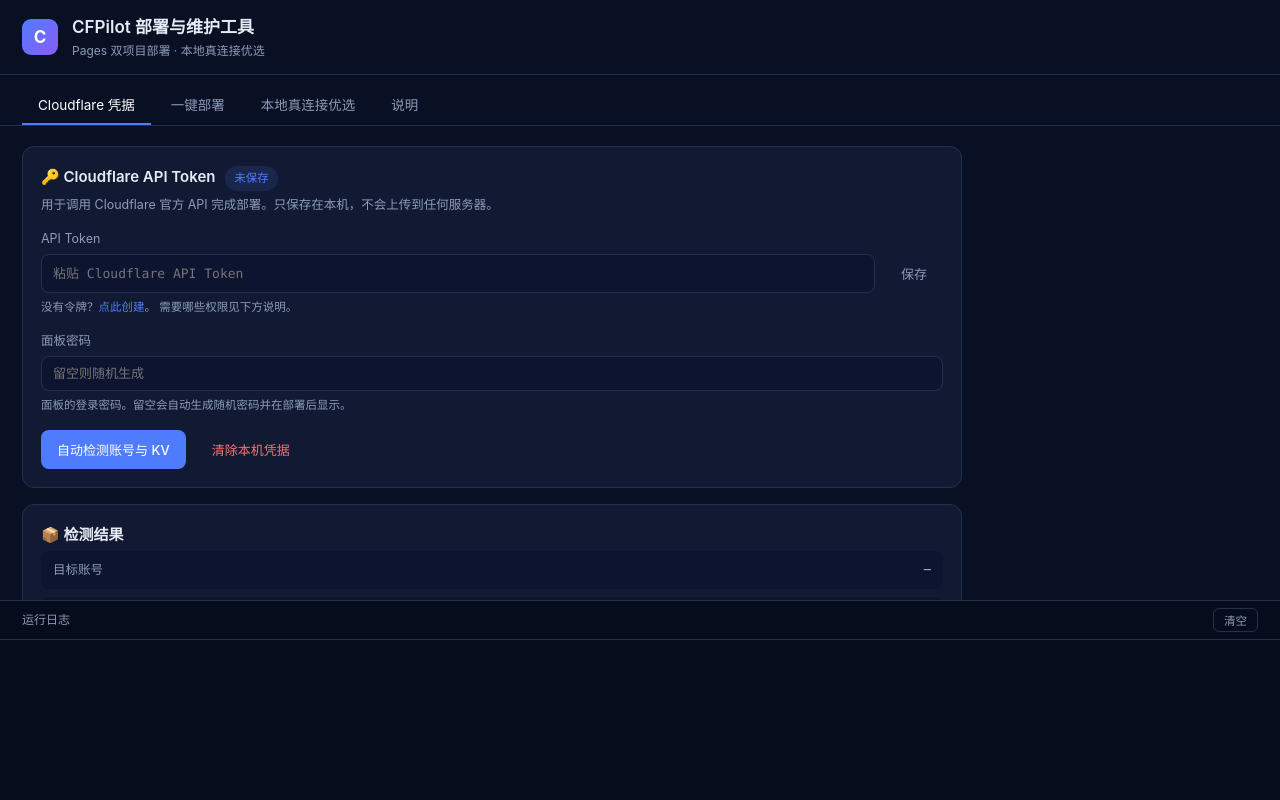
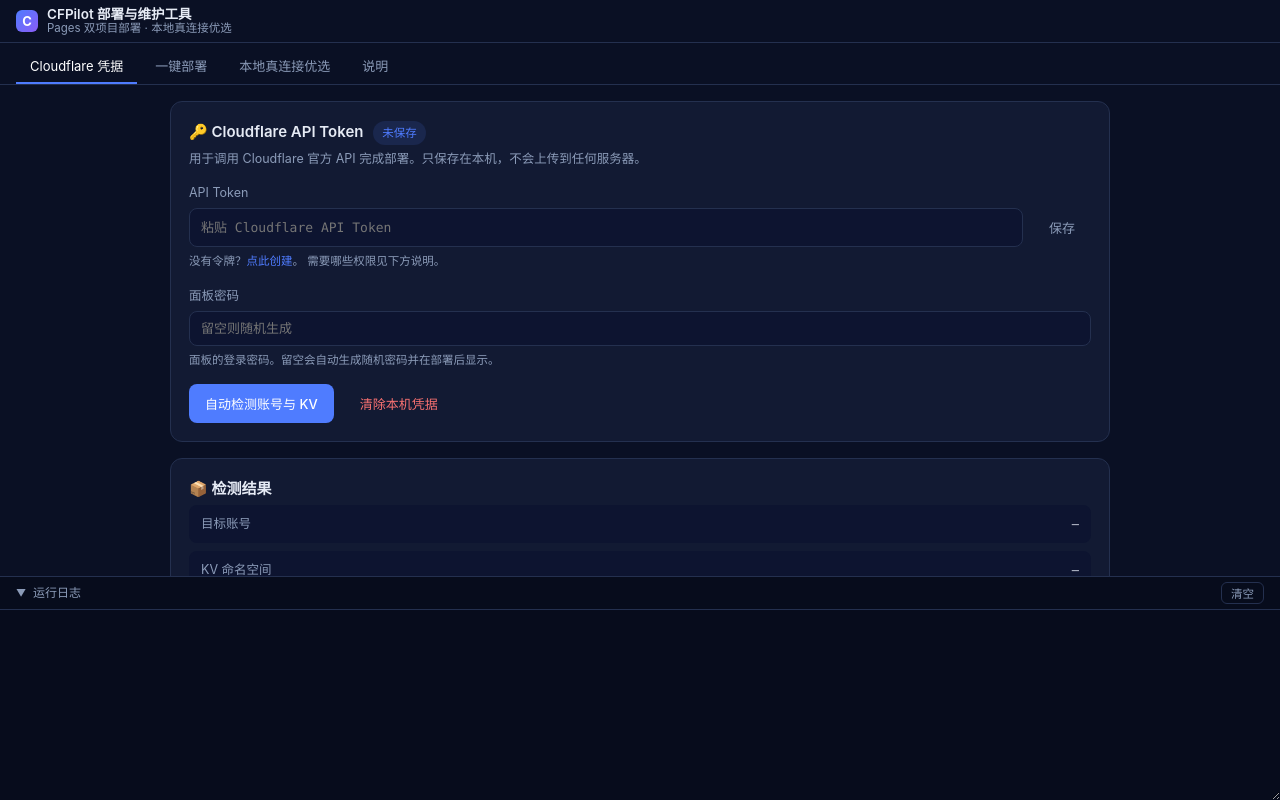
Before and after one commit to xmwengxing/CFPilot, a website with bundled scripts: page packages/gui/src/renderer/index.html in a window 1280 px wide. Built offline with nearby package versions, Linux system fonts and the light colour scheme.

Commit message:
fix(gui): 标题栏压缩、日志栏可折叠、内容区自适应、滚动条配色
1. 标题栏占位过大
   - logo 36px → 22px，padding 14px 22px → 6px 16px
   - 标题 17px → 13.5px，副标题 12px → 11.5px
   - 整体压到一行最小高度

2. 日志栏支持折叠
   - 点标题条切换折叠/展开，箭头随之旋转
   - 折叠时只留标题条
   - 折叠状态下收到 warn/err 日志会自动展开，避免错过

3. 窗口最大化时底部留大片空白
   - 根因：.app 用了 height:100vh，窗口放大后 body 高度不跟随
   - 改为 height:100%，由 flex 撑满剩余空间，窗口变化时内容区自适应
   - 页面加 margin:0 auto 居中，最大化时不会偏向一侧

4. 白色滚动条与深色主题不搭
   - 加 ::-webkit-scrollbar 系列样式：轨道 #0c1226、滑块 #2c3a5e、悬停 #3d5081
   - 同时给 scrollbar-width/color 标准属性，兼容非 Chromium 内核

```diff
--- a/packages/gui/src/renderer/index.html
+++ b/packages/gui/src/renderer/index.html
@@ -26,53 +26,65 @@
       font: 14px/1.6 -apple-system, "Segoe UI", "PingFang SC", "Microsoft YaHei", sans-serif;
       overflow: hidden;
     }
-    .app { height: 100vh; display: flex; flex-direction: column; }
+    /* 用 height:100% 而不是 100vh：窗口最大化时内容区随窗口一起扩展，
+       不会在底部留出大片空白 */
+    .app { height: 100%; display: flex; flex-direction: column; }
 
+    /* 标题栏：压到一行、最小占用 */
     header {
-      display: flex; align-items: center; gap: 14px;
-      padding: 14px 22px; border-bottom: 1px solid var(--line); flex: 0 0 auto;
+      display: flex; align-items: center; gap: 9px;
+      padding: 6px 16px; border-bottom: 1px solid var(--line); flex: 0 0 auto;
     }
     .logo {
-      width: 36px; height: 36px; border-radius: 9px;
+      width: 22px; height: 22px; border-radius: 6px;
       background: linear-gradient(135deg, var(--accent), #8b5cf6);
-      display: grid; place-items: center; font-weight: 700; font-size: 17px; color: #fff;
+      display: grid; place-items: center; font-weight: 700; font-size: 13px; color: #fff;
     }
-    header h1 { font-size: 17px; font-weight: 600; }
-    header .sub { color: var(--muted); font-size: 12px; }
+    header h1 { font-size: 13.5px; font-weight: 600; line-height: 1.2; }
+    header .sub { color: var(--muted); font-size: 11.5px; line-height: 1.2; }
 
     nav {
-      display: flex; gap: 4px; padding: 10px 22px 0; flex: 0 0 auto;
+      display: flex; gap: 4px; padding: 6px 16px 0; flex: 0 0 auto;
       border-bottom: 1px solid var(--line);
     }
     nav button {
       background: transparent; border: none; border-bottom: 2px solid transparent;
-      color: var(--muted); padding: 9px 16px; font-size: 13.5px; cursor: pointer;
+      color: var(--muted); padding: 7px 14px; font-size: 13px; cursor: pointer;
       font-family: inherit; transition: .15s; border-radius: 6px 6px 0 0;
     }
     nav button:hover { color: var(--text); background: rgba(79,124,255,.07); }
     nav button.active { color: #fff; border-bottom-color: var(--accent); }
 
     .body { flex: 1 1 auto; display: flex; flex-direction: column; min-height: 0; }
-    .pages { flex: 1 1 auto; overflow-y: auto; padding: 20px 22px; min-height: 0; }
-    .page { display: none; max-width: 940px; }
+    .pages { flex: 1 1 auto; overflow-y: auto; padding: 16px; min-height: 0; }
+    .page { display: none; max-width: 940px; margin: 0 auto; }
     .page.active { display: block; }
 
     .log-panel {
-      flex: 0 0 200px; border-top: 1px solid var(--line);
+      flex: 0 0 auto; border-top: 1px solid var(--line);
       background: #070c1c; display: flex; flex-direction: column; min-height: 0;
+      resize: vertical; overflow: hidden;
     }
+    /* 折叠态：只留标题条 */
+    .log-panel.collapsed .log { display: none; }
+    .log-panel.collapsed .log-head { border-bottom: none; }
     .log-head {
       display: flex; align-items: center; justify-content: space-between;
-      padding: 7px 22px; border-bottom: 1px solid var(--line); flex: 0 0 auto;
+      padding: 5px 16px; border-bottom: 1px solid var(--line); flex: 0 0 auto;
+      cursor: pointer; user-select: none;
     }
+    .log-head .title { display: flex; align-items: center; gap: 7px; font-size: 12px; color: var(--muted); }
+    .log-head .arrow { color: var(--muted); font-size: 10px; transition: transform .18s; }
+    .log-panel.collapsed .log-head .arrow { transform: rotate(-90deg); }
     .log-head span { font-size: 12px; color: var(--muted); }
     .log-head button {
       background: transparent; border: 1px solid var(--line); color: var(--muted);
-      border-radius: 6px; padding: 3px 10px; font-size: 11.5px; cursor: pointer; font-family: inherit;
+      border-radius: 6px; padding: 2px 9px; font-size: 11.5px; cursor: pointer; font-family: inherit;
     }
     .log-head button:hover { color: var(--text); border-color: var(--accent); }
     .log {
-      flex: 1 1 auto; overflow-y: auto; padding: 8px 22px 12px; margin: 0;
+      flex: 1 1 auto; overflow-y: auto; padding: 8px 16px 12px; margin: 0;
+      height: 190px;
       font-family: ui-monospace, SFMono-Regular, Menlo, Consolas, monospace; font-size: 11.5px;
     }
     .log-line { padding: 1px 0; white-space: pre-wrap; word-break: break-all; }
@@ -138,6 +150,16 @@
       background: var(--bg-input); padding: 1px 6px; border-radius: 4px;
       font-family: ui-monospace, SFMono-Regular, Menlo, Consolas, monospace; font-size: 11.5px;
     }
+    /* 滚动条：改成深色系，融入主题 */
+    ::-webkit-scrollbar { width: 10px; height: 10px; }
+    ::-webkit-scrollbar-track { background: #0c1226; }
+    ::-webkit-scrollbar-thumb {
+      background: #2c3a5e; border-radius: 5px; border: 2px solid #0c1226;
+    }
+    ::-webkit-scrollbar-thumb:hover { background: #3d5081; }
+    ::-webkit-scrollbar-corner { background: #0c1226; }
+    * { scrollbar-width: thin; scrollbar-color: #2c3a5e #0c1226; }
+
     a { color: var(--accent); text-decoration: none; }
     a:hover { text-decoration: underline; }
     .links { font-size: 12.5px; line-height: 2.1; }
@@ -463,9 +485,9 @@
       </div>
 
       <!-- ============ 常驻日志 ============ -->
-      <div class="log-panel">
-        <div class="log-head">
-          <span>运行日志</span>
+      <div class="log-panel" id="logPanel">
+        <div class="log-head" id="logHead">
+          <span class="title"><span class="arrow">▼</span>运行日志</span>
           <button id="btnClearLog">清空</button>
         </div>
         <div class="log" id="logBox"></div>
--- a/packages/gui/src/renderer/renderer.ts
+++ b/packages/gui/src/renderer/renderer.ts
@@ -33,6 +33,15 @@
     line.innerHTML = '<span class="t">' + stamp + '</span>' + escapeHtml(message)
     box.appendChild(line)
     box.scrollTop = box.scrollHeight
+
+    // 折叠状态下收到重要消息时自动展开，避免错过
+    if (level === 'err' || level === 'warn') {
+      const panel = $('logPanel')
+      if (panel.classList.contains('collapsed')) {
+        panel.classList.remove('collapsed')
+        $('logHead').title = '点击折叠日志'
+      }
+    }
   }
 
   function escapeHtml(s: string): string {
@@ -252,8 +261,17 @@
       const btn = (e.target as HTMLElement).closest('button[data-page]') as HTMLElement | null
       if (btn) switchPage(btn.dataset.page!)
     })
-    document.getElementById('btnClearLog')!.addEventListener('click', () => {
+    document.getElementById('btnClearLog')!.addEventListener('click', (e) => {
+      e.stopPropagation()
       $('logBox').innerHTML = ''
+    })
+
+    // 日志栏折叠：点标题条切换
+    const logPanel = $('logPanel')
+    const logHead = $('logHead')
+    logHead.addEventListener('click', () => {
+      const collapsed = logPanel.classList.toggle('collapsed')
+      logHead.title = collapsed ? '点击展开日志' : '点击折叠日志'
     })
 
     bindCredentials()
```
